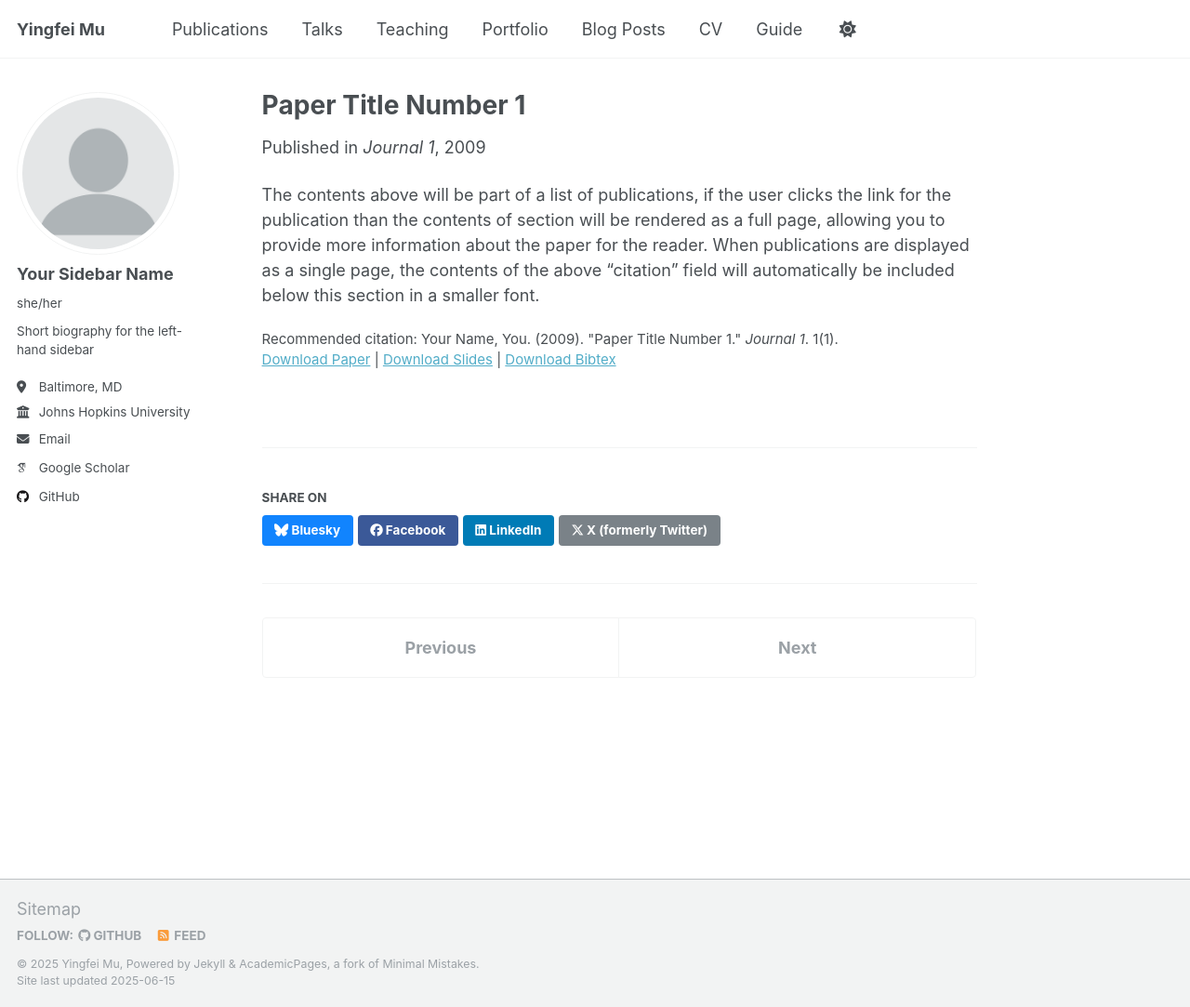
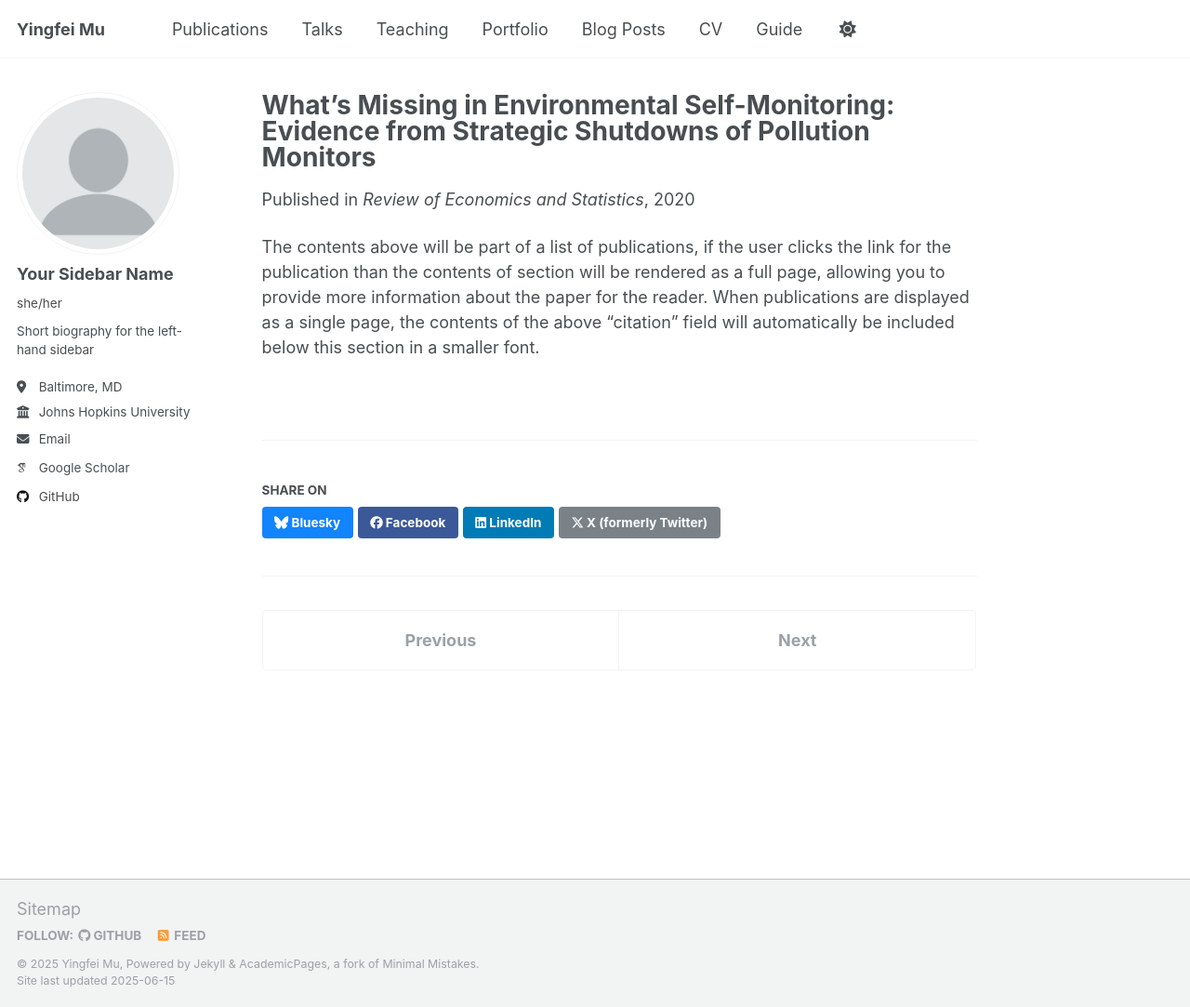
Before and after one commit to InfiniteMu/infinitemu.github.io, a Jekyll site: the page built from _publications/2009-10-01-paper-title-number-1.md, in a window 1280 px wide and 1083 px high. Shown: the whole window at 93% size. Built offline with Jekyll 4.4.1, drawn with Linux system fonts in a browser that asks for light colours; some web fonts are replaced.

Commit message:
Update 2009-10-01-paper-title-number-1.md

```diff
--- a/_publications/2009-10-01-paper-title-number-1.md
+++ b/_publications/2009-10-01-paper-title-number-1.md
@@ -1,14 +1,14 @@
 ---
-title: "Paper Title Number 1"
+title: "What's Missing in Environmental Self-Monitoring: Evidence from Strategic Shutdowns of Pollution Monitors"
 collection: publications
 category: manuscripts
 permalink: /publication/2009-10-01-paper-title-number-1
-excerpt: 'This paper is about the number 1. The number 2 is left for future work.'
-date: 2009-10-01
-venue: 'Journal 1'
-slidesurl: 'http://academicpages.github.io/files/slides1.pdf'
-paperurl: 'http://academicpages.github.io/files/paper1.pdf'
-bibtexurl: 'http://academicpages.github.io/files/bibtex1.bib'
-citation: 'Your Name, You. (2009). &quot;Paper Title Number 1.&quot; <i>Journal 1</i>. 1(1).'
+excerpt: ''
+date: 20024
+venue: 'Review of Economics and Statistics'
+#slidesurl: 'http://academicpages.github.io/files/slides1.pdf'
+#paperurl: 'http://academicpages.github.io/files/paper1.pdf'
+#bibtexurl: 'http://academicpages.github.io/files/bibtex1.bib'
+#citation: 'Your Name, You. (2009). &quot;Paper Title Number 1.&quot; <i>Journal 1</i>. 1(1).'
 ---
 The contents above will be part of a list of publications, if the user clicks the link for the publication than the contents of section will be rendered as a full page, allowing you to provide more information about the paper for the reader. When publications are displayed as a single page, the contents of the above "citation" field will automatically be included below this section in a smaller font.
```
